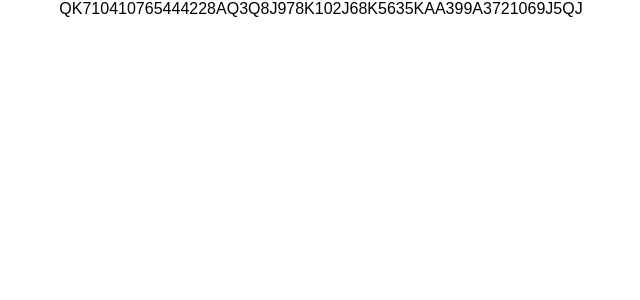
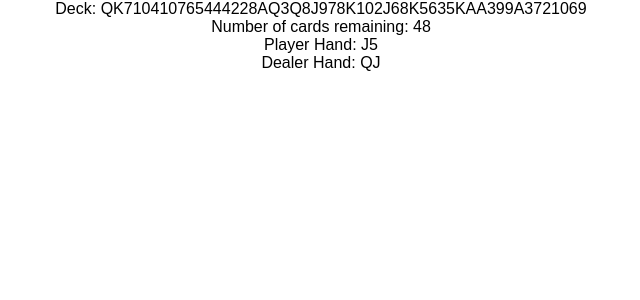
Before and after one commit to Xiupan/apple-blackjack, a React (Create React App) app: page / in a window 1280 px wide. Shown: the top 300 px of the page, without its empty margins (319-959 px from the left). Built offline with nearby package versions, Linux system fonts and the light colour scheme.

Commit message:
Deal function created.

```diff
--- a/src/App.js
+++ b/src/App.js
@@ -14,12 +14,35 @@ const shuffle = inputArray => {
 }
 
 shuffle(deckArray)
+let playerHand = []
+let dealerHand = []
+
+const deal = (hand, deck) => {
+  hand.push(deck.pop())
+}
+
+deal(playerHand, deckArray)
+deal(dealerHand, deckArray)
+deal(playerHand, deckArray)
+deal(dealerHand, deckArray)
 
 class App extends Component {
   render() {
     return (
       <div className="App">
-        {deckArray}
+        <div className="container">
+          <div>
+            Deck: {deckArray}
+            <br/>
+            Number of cards remaining: {deckArray.length}
+          </div>
+          <div>
+            Player Hand: {playerHand}
+          </div>
+          <div>
+            Dealer Hand: {dealerHand}
+          </div>
+        </div>
       </div>
     );
   }
```
